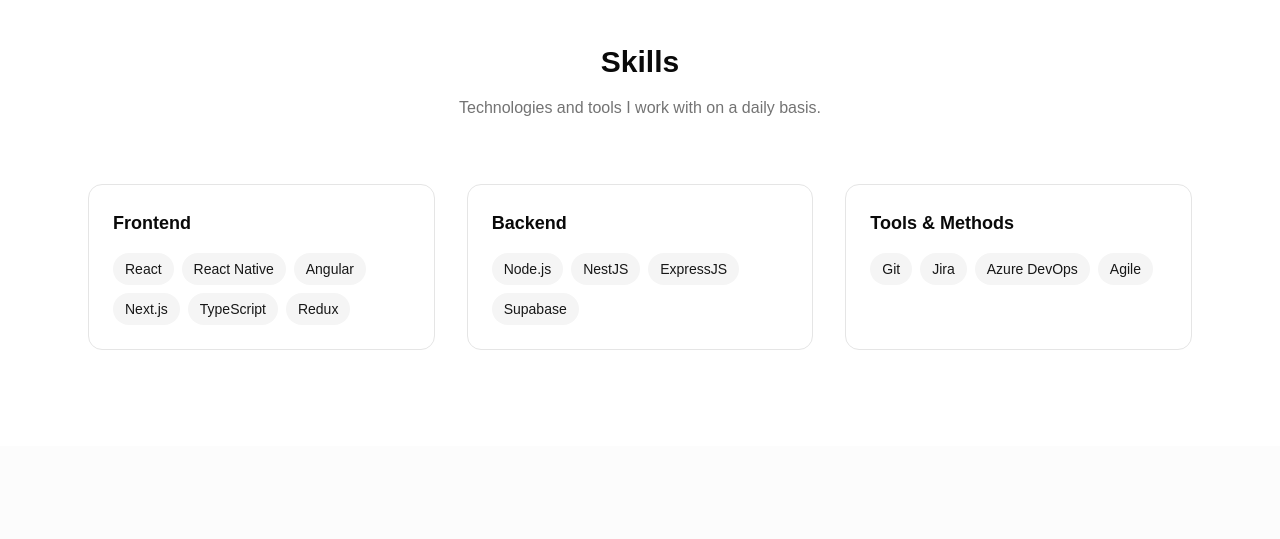
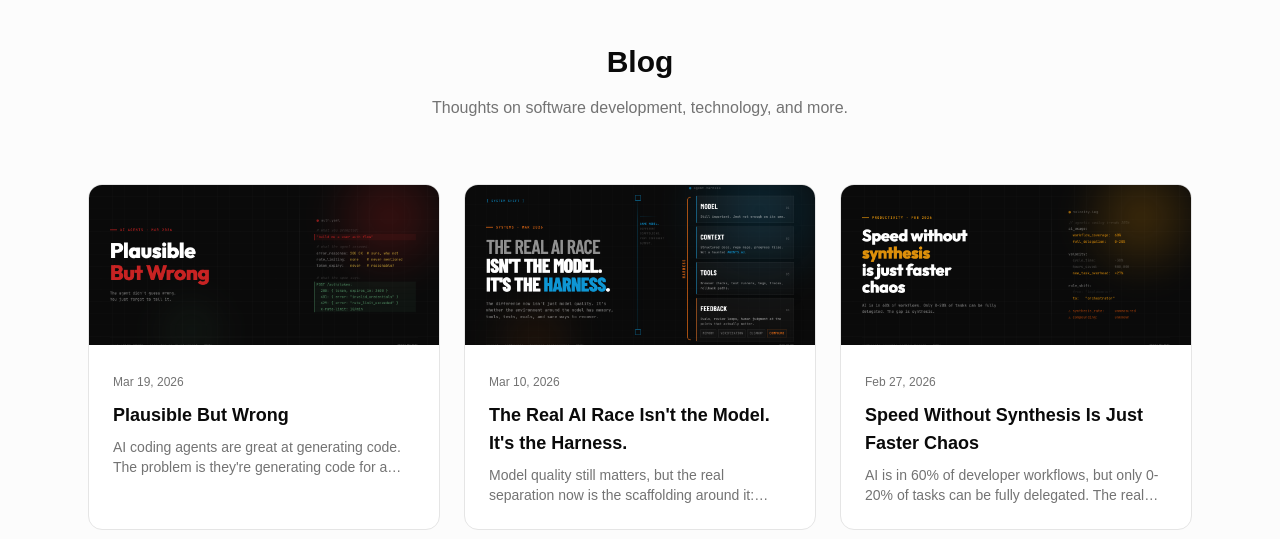
Before and after one commit to viktoravelino/viktoravelino.github.io, an Astro site: page / in a window 1280 px wide. Shown: the part 852-1391 px from the top of the page. Built offline with nearby package versions, Linux system fonts and the light colour scheme; Astro itself is replaced by a stand-in of ours.

Commit message:
feat: update BlogPreview component to display more posts and adjust layout

```diff
--- a/src/components/BlogPreview.astro
+++ b/src/components/BlogPreview.astro
@@ -5,7 +5,7 @@ import { formatDate } from "../lib/utils";
 const posts = (await getCollection("blog"))
   .filter((post) => !post.data.draft)
   .sort((a, b) => b.data.date.valueOf() - a.data.date.valueOf())
-  .slice(0, 3);
+  .slice(0, 6);
 ---
 
 <section class="py-24 bg-secondary/30">
--- a/src/pages/index.astro
+++ b/src/pages/index.astro
@@ -32,10 +32,10 @@ const personSchema = {
   <Header />
   <main>
     <Hero />
+    <BlogPreview />
     <Skills />
     <Experience />
     <Projects />
-    <BlogPreview />
   </main>
   <Footer />
 </Layout>
```
